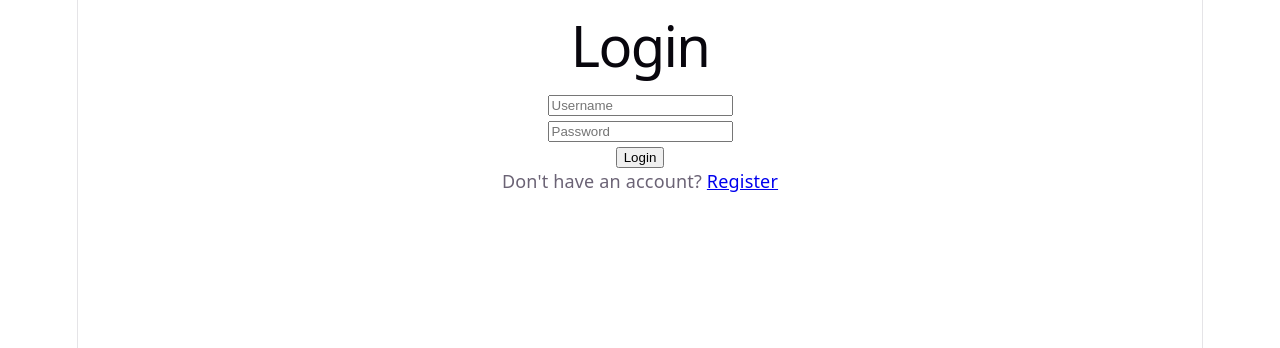
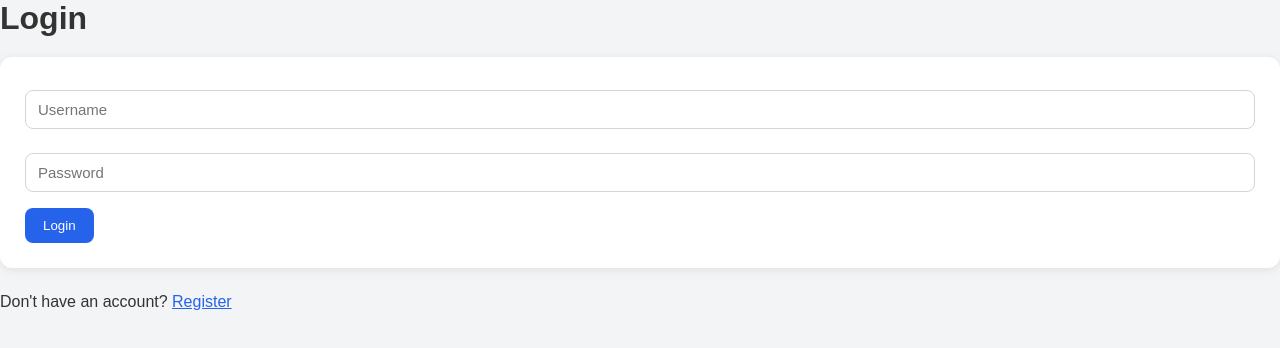
Before and after one commit to mfpour/notes-manager, a React app in the folder frontend/: page / in a window 1280 px wide. Shown: the top 348 px of the page. Built offline with nearby package versions, Linux system fonts and the light colour scheme; the HTML template or start-up script is replaced by a standard one.

Commit message:
Add basic UI styles

```diff
--- a/frontend/src/index.css
+++ b/frontend/src/index.css
@@ -1,111 +1,201 @@
-:root {
-  --text: #6b6375;
-  --text-h: #08060d;
-  --bg: #fff;
-  --border: #e5e4e7;
-  --code-bg: #f4f3ec;
-  --accent: #aa3bff;
-  --accent-bg: rgba(170, 59, 255, 0.1);
-  --accent-border: rgba(170, 59, 255, 0.5);
-  --social-bg: rgba(244, 243, 236, 0.5);
-  --shadow:
-    rgba(0, 0, 0, 0.1) 0 10px 15px -3px, rgba(0, 0, 0, 0.05) 0 4px 6px -2px;
-
-  --sans: system-ui, 'Segoe UI', Roboto, sans-serif;
-  --heading: system-ui, 'Segoe UI', Roboto, sans-serif;
-  --mono: ui-monospace, Consolas, monospace;
-
-  font: 18px/145% var(--sans);
-  letter-spacing: 0.18px;
-  color-scheme: light dark;
-  color: var(--text);
-  background: var(--bg);
-  font-synthesis: none;
-  text-rendering: optimizeLegibility;
-  -webkit-font-smoothing: antialiased;
-  -moz-osx-font-smoothing: grayscale;
-
-  @media (max-width: 1024px) {
-    font-size: 16px;
-  }
-}
-
-@media (prefers-color-scheme: dark) {
-  :root {
-    --text: #9ca3af;
-    --text-h: #f3f4f6;
-    --bg: #16171d;
-    --border: #2e303a;
-    --code-bg: #1f2028;
-    --accent: #c084fc;
-    --accent-bg: rgba(192, 132, 252, 0.15);
-    --accent-border: rgba(192, 132, 252, 0.5);
-    --social-bg: rgba(47, 48, 58, 0.5);
-    --shadow:
-      rgba(0, 0, 0, 0.4) 0 10px 15px -3px, rgba(0, 0, 0, 0.25) 0 4px 6px -2px;
-  }
-
-  #social .button-icon {
-    filter: invert(1) brightness(2);
-  }
+* {
+  margin: 0;
+  padding: 0;
+  box-sizing: border-box;
+  font-family: Arial, Helvetica, sans-serif;
 }
 
 body {
-  margin: 0;
+  background: #f3f4f6;
+  color: #333;
 }
 
-#root {
-  width: 1126px;
-  max-width: 100%;
-  margin: 0 auto;
-  text-align: center;
-  border-inline: 1px solid var(--border);
-  min-height: 100svh;
+
+nav {
+  height: 60px;
+  background: #2563eb;
   display: flex;
-  flex-direction: column;
-  box-sizing: border-box;
+  align-items: center;
+  padding: 0 25px;
+  gap: 20px;
+  box-shadow: 0 2px 10px rgba(0, 0, 0, .1);
 }
 
-h1,
-h2 {
-  font-family: var(--heading);
-  font-weight: 500;
-  color: var(--text-h);
+nav a {
+  color: white;
+  text-decoration: none;
+  font-weight: bold;
 }
 
+nav a:hover {
+  opacity: .8;
+}
+
+nav button {
+  margin-left: auto;
+}
+
+
+aside {
+  width: 220px;
+  min-height: calc(100vh - 60px);
+  background: white;
+  border-right: 1px solid #ddd;
+  padding: 20px;
+}
+
+aside ul {
+  list-style: none;
+}
+
+aside li {
+  background: transparent;
+  border: none;
+  box-shadow: none;
+  padding: 0;
+  margin-bottom: 8px;
+}
+
+aside a {
+  display: block;
+  padding: 10px 14px;
+  border-radius: 8px;
+  text-decoration: none;
+  color: #333;
+  transition: .2s;
+}
+
+aside a:hover {
+  background: #eff6ff;
+  color: #2563eb;
+}
+
+
+main {
+  flex: 1;
+  padding: 30px;
+}
+
+
 h1 {
-  font-size: 56px;
-  letter-spacing: -1.68px;
-  margin: 32px 0;
-  @media (max-width: 1024px) {
-    font-size: 36px;
-    margin: 20px 0;
+  margin-bottom: 20px;
+}
+
+h3 {
+  margin-bottom: 10px;
+}
+
+
+form {
+  background: white;
+  padding: 25px;
+  border-radius: 12px;
+  box-shadow: 0 2px 10px rgba(0,0,0,.08);
+  margin-bottom: 25px;
+}
+
+input,
+textarea,
+select {
+  width: 100%;
+  padding: 10px 12px;
+  margin-top: 8px;
+  margin-bottom: 16px;
+  border: 1px solid #d1d5db;
+  border-radius: 8px;
+  font-size: 15px;
+}
+
+textarea {
+  resize: vertical;
+  min-height: 120px;
+}
+
+input:focus,
+textarea:focus,
+select:focus {
+  outline: none;
+  border-color: #2563eb;
+}
+
+
+button {
+  padding: 10px 18px;
+  border: none;
+  border-radius: 8px;
+  background: #2563eb;
+  color: white;
+  cursor: pointer;
+  transition: .2s;
+}
+
+button:hover {
+  background: #1d4ed8;
+}
+
+
+ul {
+  list-style: none;
+}
+
+li {
+  background: white;
+  border: 1px solid #e5e7eb;
+  border-radius: 12px;
+  padding: 18px;
+  margin-bottom: 18px;
+  box-shadow: 0 2px 10px rgba(0,0,0,.05);
+}
+
+li p {
+  margin: 10px 0;
+  line-height: 1.6;
+}
+
+
+a {
+  color: #2563eb;
+}
+
+a:hover {
+  text-decoration: underline;
+}
+
+
+li button {
+  margin-right: 10px;
+  margin-top: 12px;
+}
+
+li button:last-child {
+  background: #dc2626;
+}
+
+li button:last-child:hover {
+  background: #b91c1c;
+}
+
+
+hr {
+  margin: 20px 0;
+  border: none;
+  border-top: 1px solid #e5e7eb;
+}
+
+
+
+@media (max-width: 768px) {
+  aside {
+    display: none;
+  }
+
+  main {
+    padding: 20px;
+  }
+
+  nav {
+    flex-wrap: wrap;
+    height: auto;
+    padding: 15px;
   }
 }
-h2 {
-  font-size: 24px;
-  line-height: 118%;
-  letter-spacing: -0.24px;
-  margin: 0 0 8px;
-  @media (max-width: 1024px) {
-    font-size: 20px;
-  }
-}
-p {
-  margin: 0;
-}
-
-code,
-.counter {
-  font-family: var(--mono);
-  display: inline-flex;
-  border-radius: 4px;
-  color: var(--text-h);
-}
-
-code {
-  font-size: 15px;
-  line-height: 135%;
-  padding: 4px 8px;
-  background: var(--code-bg);
-}
```
